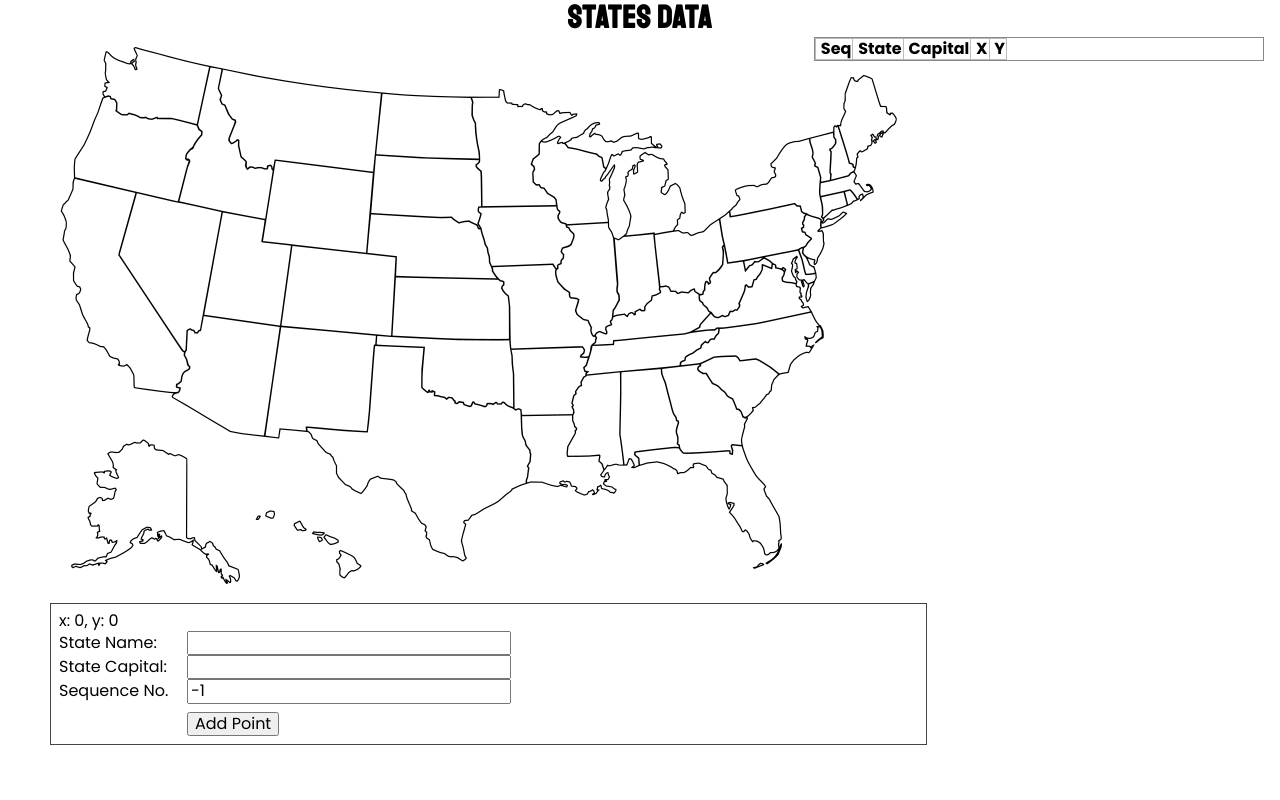
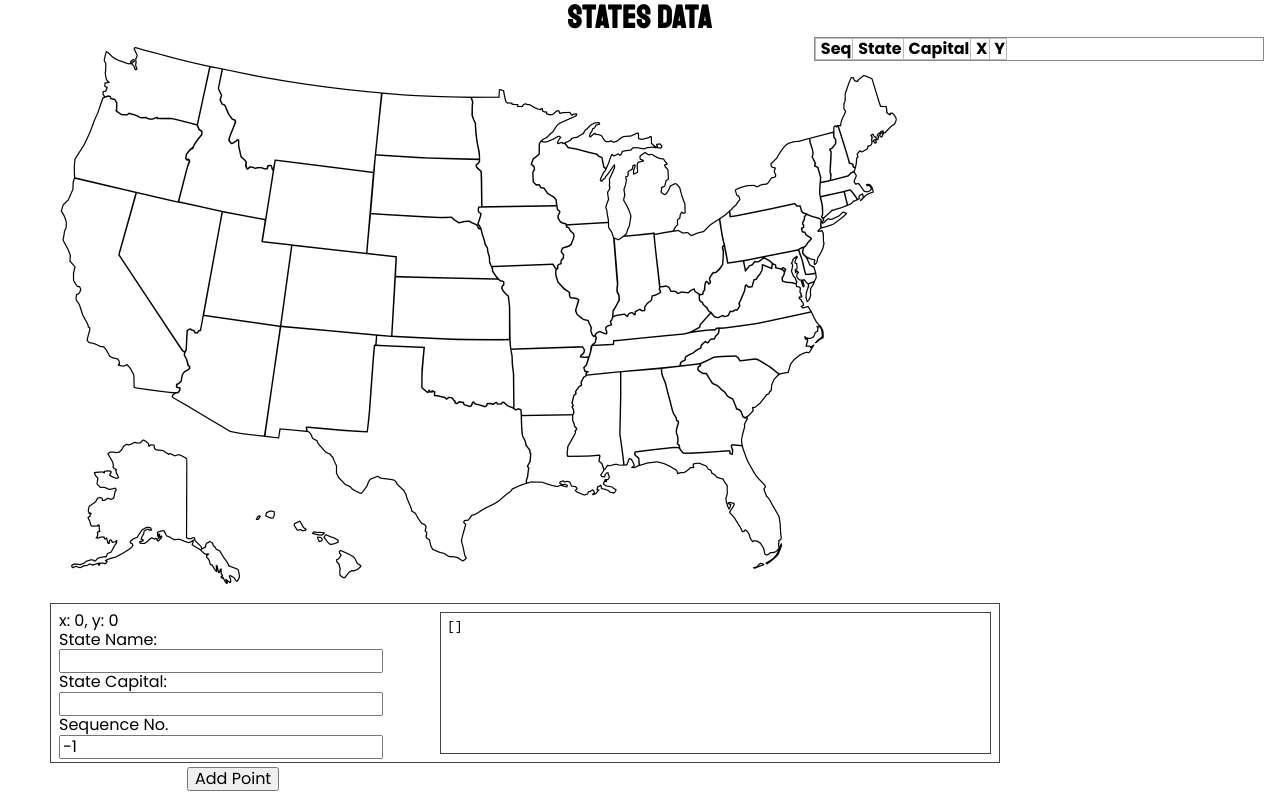
Before and after one commit to JulianNicholls/States-Quiz, a React (Create React App) app in the folder data-app/: page / in a window 1280 px wide. Built offline with nearby package versions, Linux system fonts and the light colour scheme.

Commit message:
Add raw JSON display

```diff
--- a/data-app/src/components/ClickableImage.tsx
+++ b/data-app/src/components/ClickableImage.tsx
@@ -58,6 +58,7 @@ const ClickableImage = ({ src, alt, savePosition, positions }: CIProps) => {
         );
       })}
 
+      <div className="form-flex">
         <form
           onSubmit={(e) => {
             e.preventDefault();
@@ -102,6 +103,8 @@ const ClickableImage = ({ src, alt, savePosition, positions }: CIProps) => {
           <br />
           <button style={{ margin: '0.5em 0 0 8em' }}>Add Point</button>
         </form>
+        <div className="raw-json">{JSON.stringify(positions)}</div>
+      </div>
     </div>
   );
 };
--- a/data-app/src/index.css
+++ b/data-app/src/index.css
@@ -35,8 +35,7 @@ main {
 }
 
 form {
-  border: 1px solid #444;
-  padding: 0.5rem;
+  width: 40%
 }
 
 label {
@@ -102,3 +101,21 @@ td.numeric {
 .spot.selected {
   background: blue;
 }
+
+.form-flex {
+  width: 950px;
+  height: 20vh;
+  display: flex;
+  border: 1px solid #444;
+  padding: 0.5rem;
+}
+
+.raw-json {
+  width: 60%;
+  border: 1px solid #444;
+  margin-left: 1em;
+  padding: 0.5em;
+  font-family: monospace;
+  white-space: pre-wrap;
+  overflow-y: scroll;
+}
```
Lines whose indentation alone changed are shown as unchanged.
